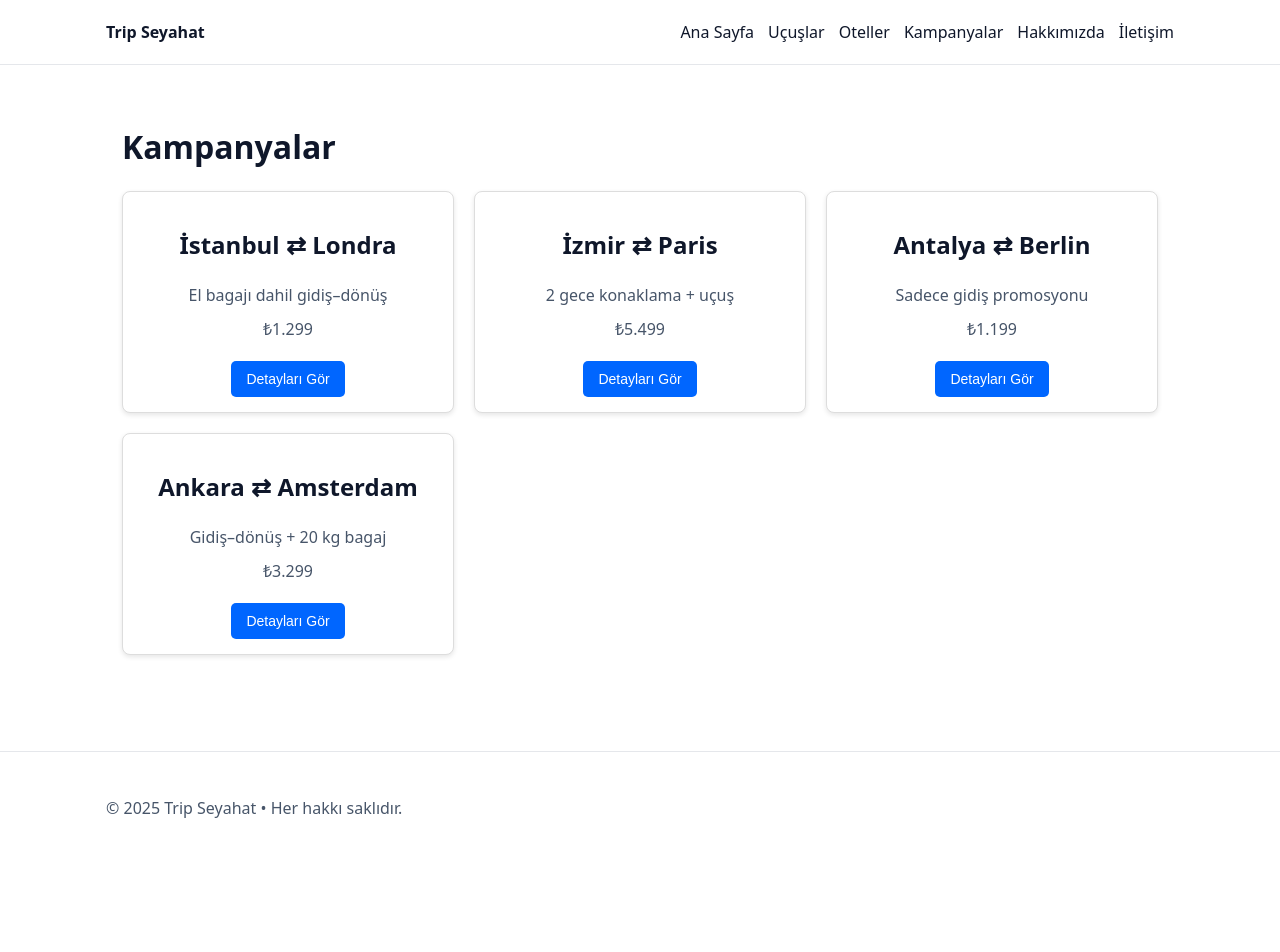
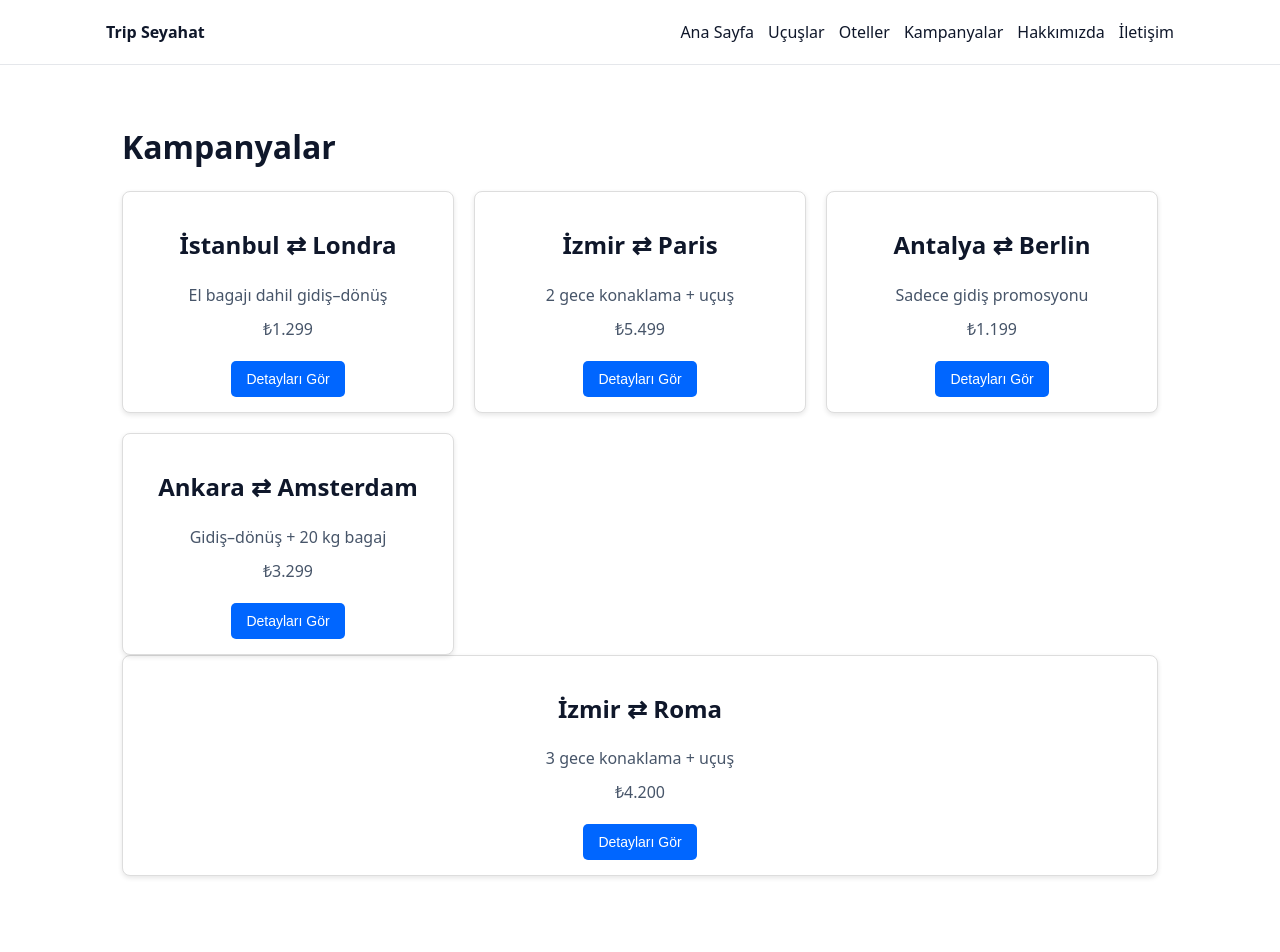
Before and after one commit to tripseyahat/tripseyahat-site, a Next.js app: page /deals in a window 1280 px wide. Shown: the top 952 px of the page. Before the commit the page ends 874 px from the top, so only its background shows below. Built offline with nearby package versions, Linux system fonts and the light colour scheme.

Commit message:
Update page.js

```diff
--- a/app/deals/page.js
+++ b/app/deals/page.js
@@ -27,7 +27,13 @@ export default function DealsPage() {
           <p>₺3.299</p>
           <button>Detayları Gör</button>
         </div>
-      </div>
+      </div><div className="deal-card">
+  <h2>İzmir ⇄ Roma</h2>
+  <p>3 gece konaklama + uçuş</p>
+  <p>₺4.200</p>
+  <button>Detayları Gör</button>
+</div>
+
     </main>
   );
 }
```
